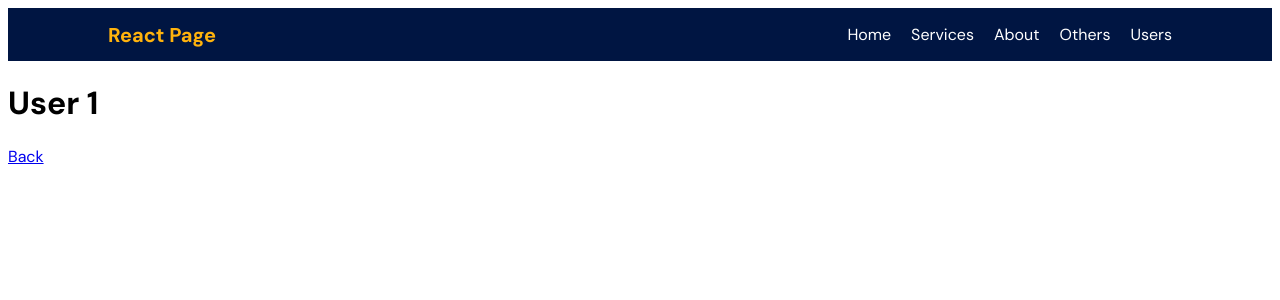
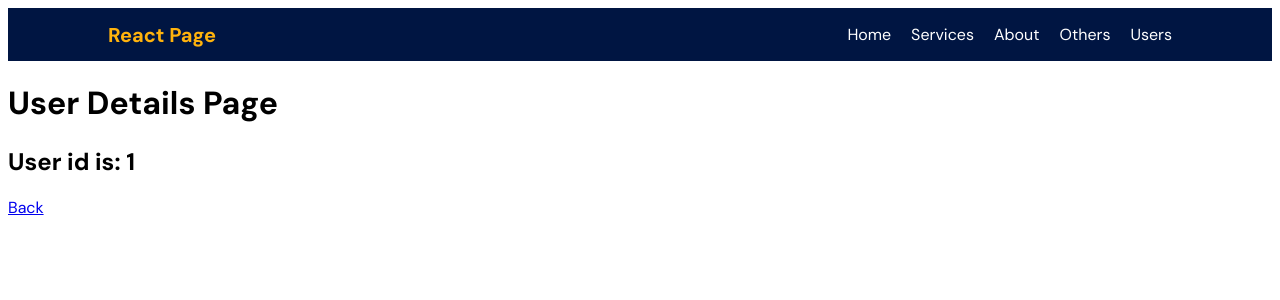
Before and after one commit to MoeezAhmed-Developer/React-Course, a React (Vite) app: page /user/1 in a window 1280 px wide. Shown: the top 300 px of the page. Built offline with nearby package versions, Linux system fonts and the light colour scheme.

Commit message:
fix: update UserDetails page title and format user ID display; refactor Users list links

```diff
--- a/src/pages/UserDetails.jsx
+++ b/src/pages/UserDetails.jsx
@@ -5,7 +5,8 @@ export default function UserDetails() {
 
   return (
     <div>
-      <h1>User {params.id}</h1>
+      <h1>User Details Page</h1>
+      <h2>User id is: {params.id}</h2>
       <Link to="/users">Back</Link>
     </div>
   );
--- a/src/pages/Users.jsx
+++ b/src/pages/Users.jsx
@@ -28,13 +28,11 @@ function Users() {
     <div>
       <h1>Users List Page</h1>
       {userData.map((user) => (
-        <Link
-          to={`/user/${user.id}`}
-          style={{ display: "block" }}
-          key={user.id}
-        >
-          {user.name}
-        </Link>
+        <div>
+          <Link to={`/user/${user.id}`} key={user.id}>
+            {user.name}
+          </Link>
+        </div>
       ))}
     </div>
   );
```
